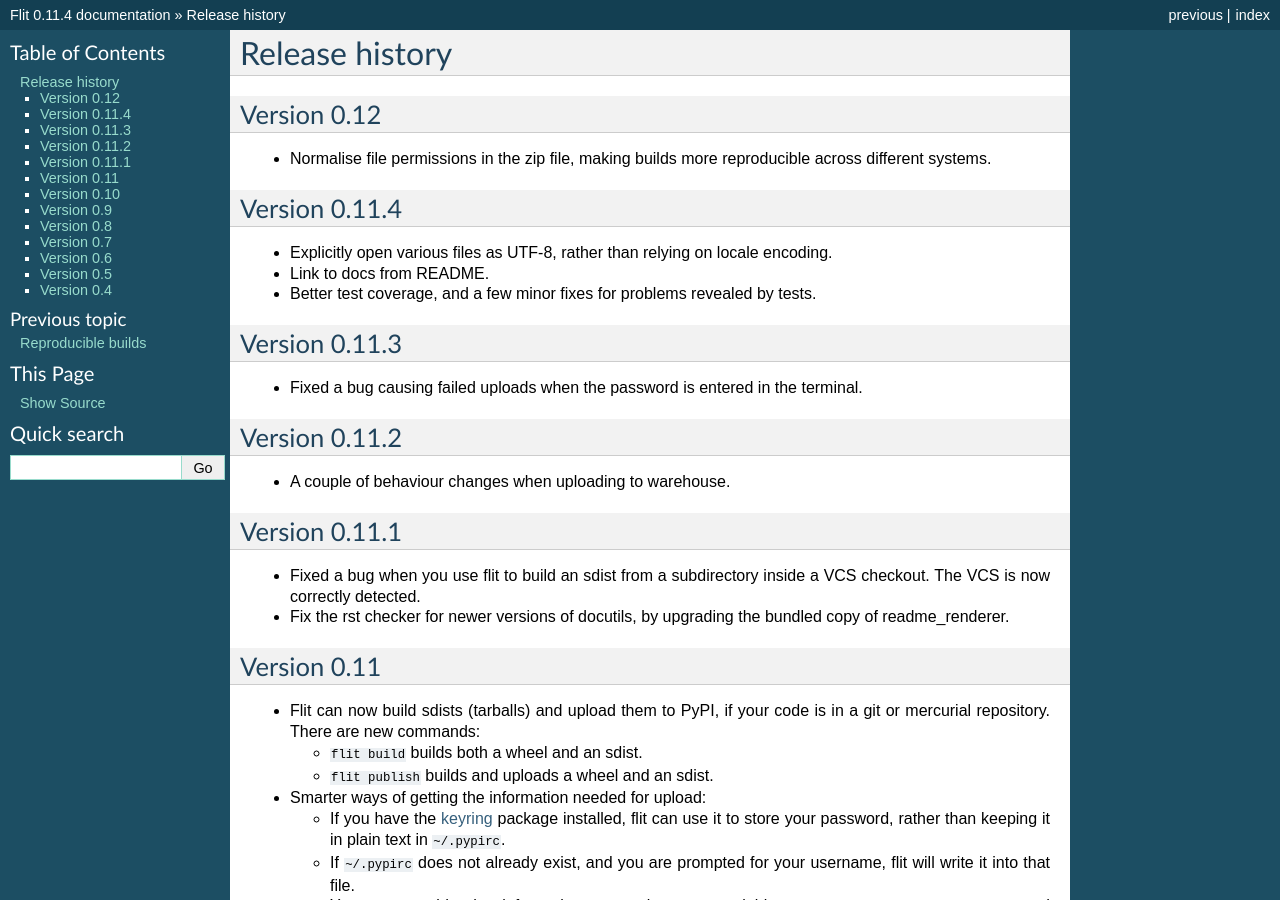
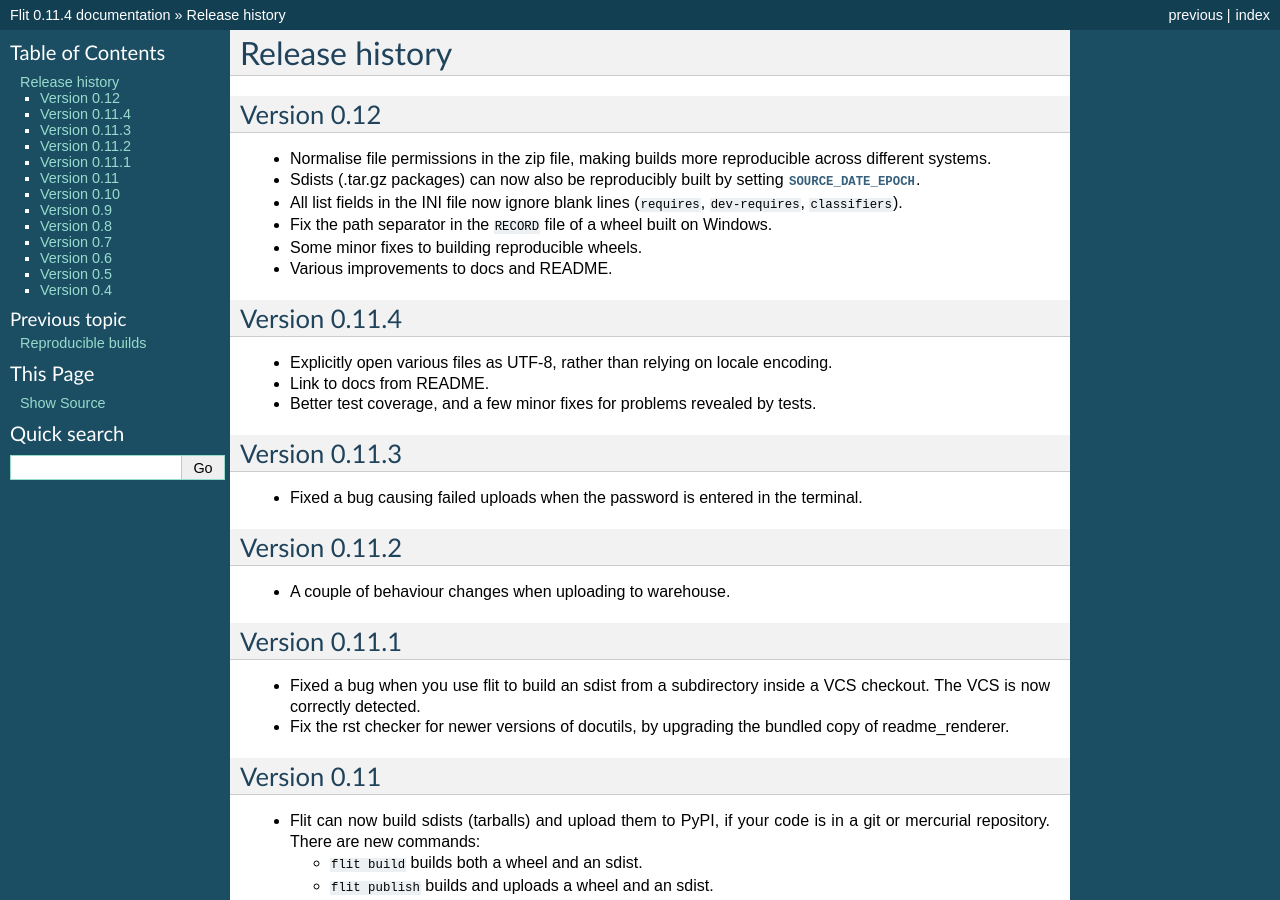
Before and after one commit to pypa/flit, a Sphinx documentation site: the page built from doc/history.rst, in a window 1280 px wide and 900 px high. Built offline with Sphinx 7.4.7, drawn with Linux system fonts in a browser that asks for light colours.

Commit message:
Update recent history

```diff
--- a/doc/history.rst
+++ b/doc/history.rst
@@ -6,6 +6,13 @@
 
 - Normalise file permissions in the zip file, making builds more reproducible
   across different systems.
+- Sdists (.tar.gz packages) can now also be reproducibly built by setting
+  :envvar:`SOURCE_DATE_EPOCH`.
+- All list fields in the INI file now ignore blank lines (``requires``,
+  ``dev-requires``, ``classifiers``).
+- Fix the path separator in the ``RECORD`` file of a wheel built on Windows.
+- Some minor fixes to building reproducible wheels.
+- Various improvements to docs and README.
 
 Version 0.11.4
 --------------
```
